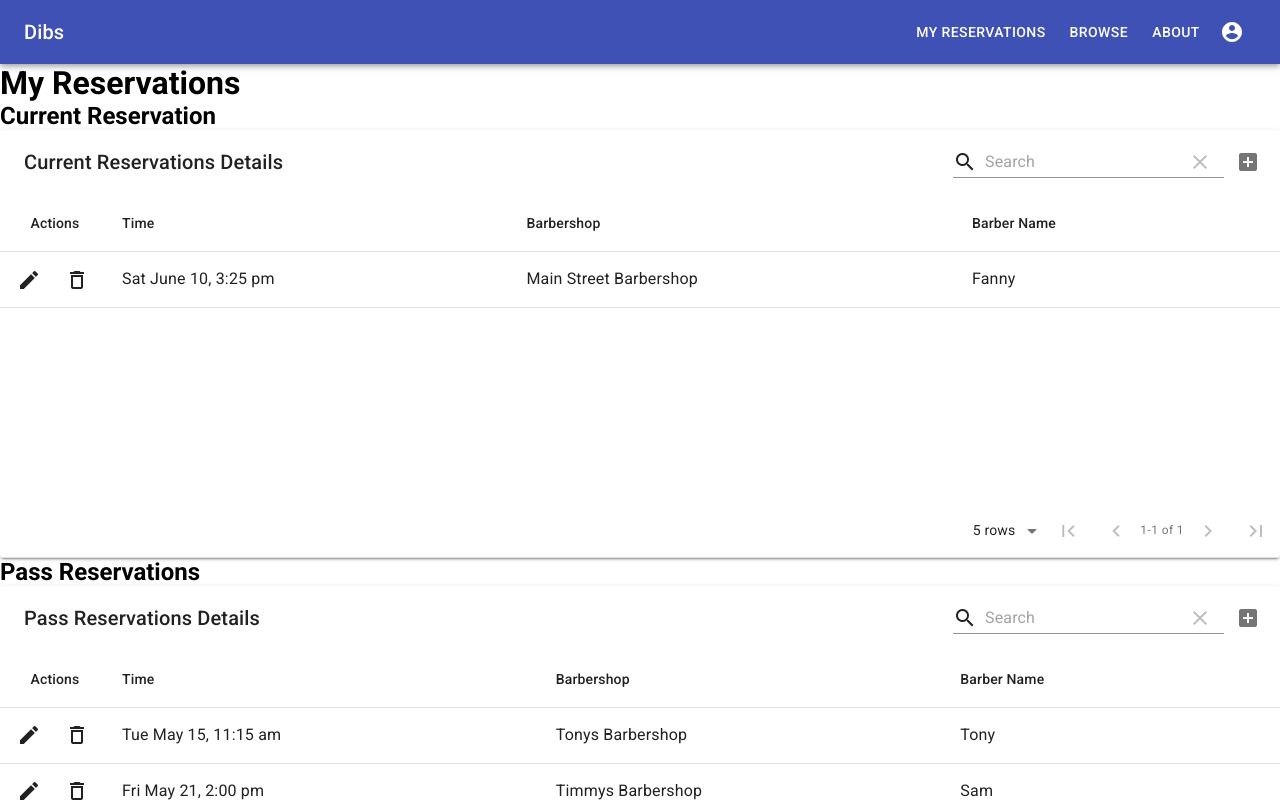
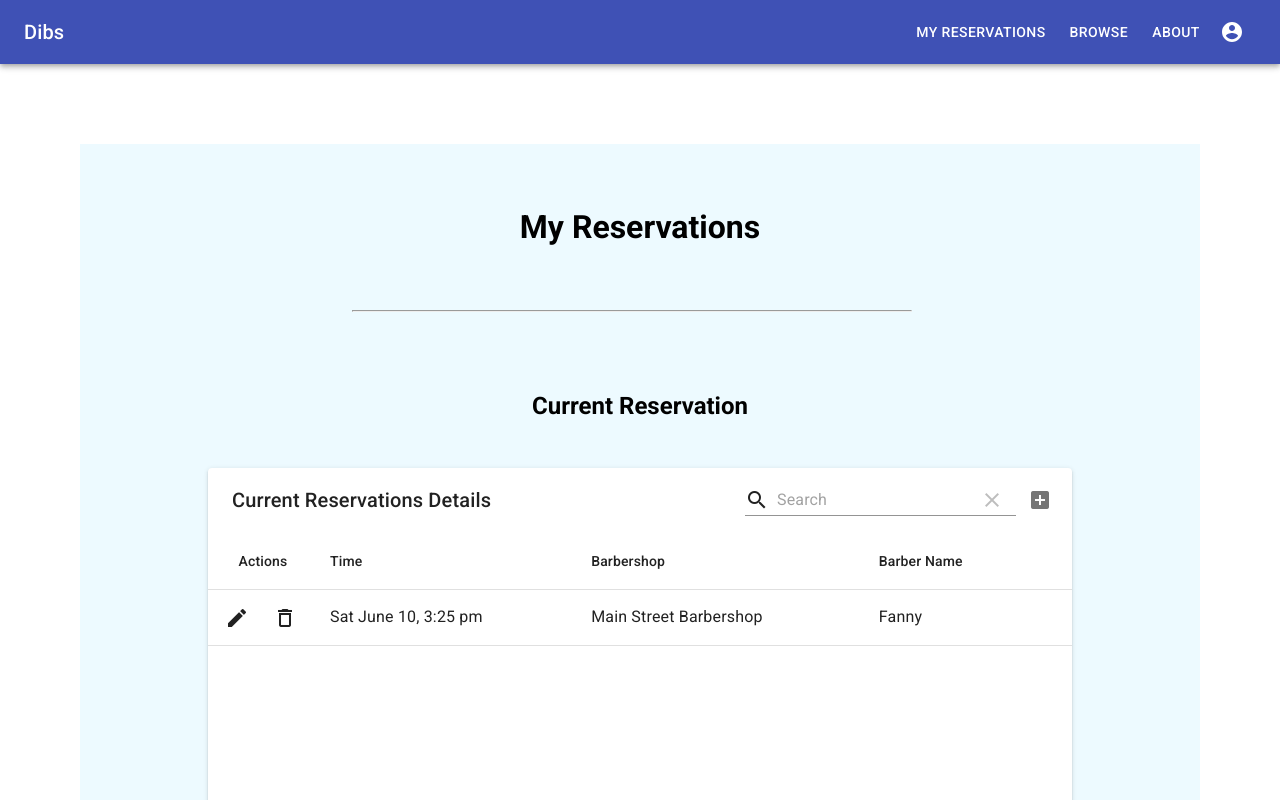
Before and after one commit to yehmond/group1234, a React (Create React App) app: page /reservations in a window 1280 px wide. Shown: the top 800 px of the page. Built offline with nearby package versions, Linux system fonts and the light colour scheme.

Commit message:
done basic UI

```diff
--- a/src/components/CurrentReservation.tsx
+++ b/src/components/CurrentReservation.tsx
@@ -1,6 +1,6 @@
 import React from "react";
-// import "./CSS/myReservationCSS.css";
 import MaterialTable, { Column } from "material-table";
+import { createStyles, makeStyles, Theme } from "@material-ui/core/styles";
 
 interface Row {
     time: string;
@@ -13,7 +13,25 @@ interface TableState {
     currdata: Row[];
 }
 
+const useStyles = makeStyles((theme: Theme) =>
+    createStyles({
+        wrapper: {
+            margin: "5rem",
+            paddingLeft: "3rem",
+            paddingRight: "3rem",
+            paddingBottom: "3rem",
+            alignItems: "center",
+            textAlign: "center",
+            backgroundColor: "rgb(237, 250, 255)",
+        },
+        header: {
+            paddingBottom: "3rem",
+        }
+    })
+);
+
 export default function MyReservations(): JSX.Element {
+    const classes = useStyles();
     const [state, setState] = React.useState<TableState>({
         columns: [
             { title: "Time", field: "time" },
@@ -30,14 +48,14 @@ export default function MyReservations(): JSX.Element {
     });
 
     return (
-        <div id="wrapper">
+        <div className={classes.wrapper}>
             <link
                 rel="stylesheet"
                 href="https://fonts.googleapis.com/icon?family=Material+Icons"
             />
 
-            <div id="row">
-                <h2>Current Reservation</h2>
+            <div>
+                <h2 className={classes.header}>Current Reservation</h2>
                 <MaterialTable
                     title="Current Reservations Details"
                     columns={state.columns}
--- a/src/components/PassReservations.tsx
+++ b/src/components/PassReservations.tsx
@@ -1,6 +1,6 @@
 import React from "react";
-// import "./CSS/myReservationCSS.css";
 import MaterialTable, { Column } from "material-table";
+import { createStyles, makeStyles, Theme } from "@material-ui/core/styles";
 
 interface Row {
     time: string;
@@ -13,7 +13,25 @@ interface TableState {
     passdata: Row[];
 }
 
+const useStyles = makeStyles((theme: Theme) =>
+    createStyles({
+        wrapper: {
+            margin: "5rem",
+            paddingLeft: "3rem",
+            paddingRight: "3rem",
+            paddingBottom: "5rem",
+            alignItems: "center",
+            textAlign: "center",
+            backgroundColor: "rgb(237, 250, 255)",
+        },
+        header: {
+            paddingBottom: "3rem",
+        }
+    })
+);
+
 export default function MyReservations(): JSX.Element {
+    const classes = useStyles();
     const [state, setState] = React.useState<TableState>({
         columns: [
             { title: "Time", field: "time" },
@@ -35,14 +53,14 @@ export default function MyReservations(): JSX.Element {
     });
 
     return (
-        <div id="wrapper">
+        <div className={classes.wrapper}>
             <link
                 rel="stylesheet"
                 href="https://fonts.googleapis.com/icon?family=Material+Icons"
             />
 
-            <div id="row">
-                <h2>Pass Reservations</h2>
+            <div>
+                <h2 className={classes.header}>Pass Reservations</h2>
                 <MaterialTable
                     title="Pass Reservations Details"
                     columns={state.columns}
--- a/src/pages/CSS/myReservationCSS.css
+++ /dev/null
@@ -1,35 +0,0 @@
-body {
-    font-family: "Montserrat", sans-serif;
-    color: black;
-    font-size: 1em;
-    text-align: center;
-}
-
-#wrapper {
-    margin: 0 auto;
-    width: 960px;
-    text-align: left;
-    color: #000;
-    background-color: rgb(237, 250, 255);
-    margin-top: 50px;
-    padding: 20px;
-    padding-top: 40px;
-}
-
-h1 {
-    text-align: center;
-    background-color: bisque;
-    padding: 20px;
-    margin-left: 30px;
-    margin-right: 30px;
-}
-
-h2 {
-    text-align: center;
-    padding: 30px;
-}
-
-#row {
-    text-align: center;
-    margin: 30px;
-}
--- a/src/pages/CSS/reservationCSS.module.css
+++ /dev/null
@@ -1,35 +0,0 @@
-body {
-    font-family: "Montserrat", sans-serif;
-    color: black;
-    font-size: 1em;
-    text-align: center;
-}
-
-#wrapper {
-    margin: 0 auto;
-    width: 960px;
-    text-align: left;
-    color: #000;
-    background-color: rgb(237, 250, 255);
-    margin-top: 50px;
-    padding: 20px;
-    padding-top: 40px;
-}
-
-h1 {
-    text-align: center;
-    background-color: bisque;
-    padding: 20px;
-    margin-left: 30px;
-    margin-right: 30px;
-}
-
-h2 {
-    text-align: center;
-    padding: 30px;
-}
-
-#row {
-    text-align: center;
-    margin: 30px;
-}
--- a/src/pages/MyReservations.tsx
+++ b/src/pages/MyReservations.tsx
@@ -1,12 +1,31 @@
 import React from "react";
-// import "./CSS/myReservationCSS.css";
+import { createStyles, makeStyles, Theme } from "@material-ui/core/styles";
 import PassReservations from "./../components/PassReservations";
 import CurrentReservation from "./../components/CurrentReservation";
 
+const useStyles = makeStyles((theme: Theme) =>
+    createStyles({
+        wrapper: {
+            margin: "5rem",
+            paddingTop: "4rem",
+            alignItems: "center",
+            textAlign: "center",
+            backgroundColor: "rgb(237, 250, 255)",
+        },
+        hLine: {
+            width: "50%",
+            marginLeft: "17rem",
+            marginTop: "4rem",
+        }
+    })
+);
+
 export default function MyReservations(): JSX.Element {
+    const classes = useStyles();
     return (
-        <div id="wrapper">
+        <div className={classes.wrapper}>
             <h1>My Reservations</h1>
+            <hr className={classes.hLine}></hr>
 
             <CurrentReservation />
             <PassReservations />
```
